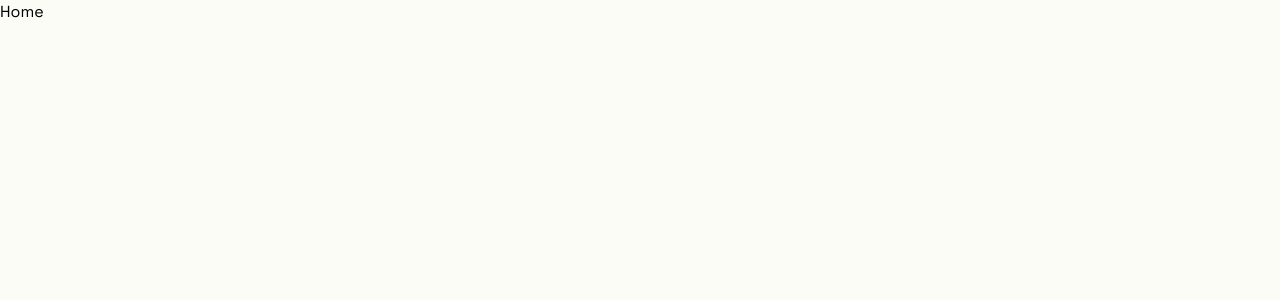
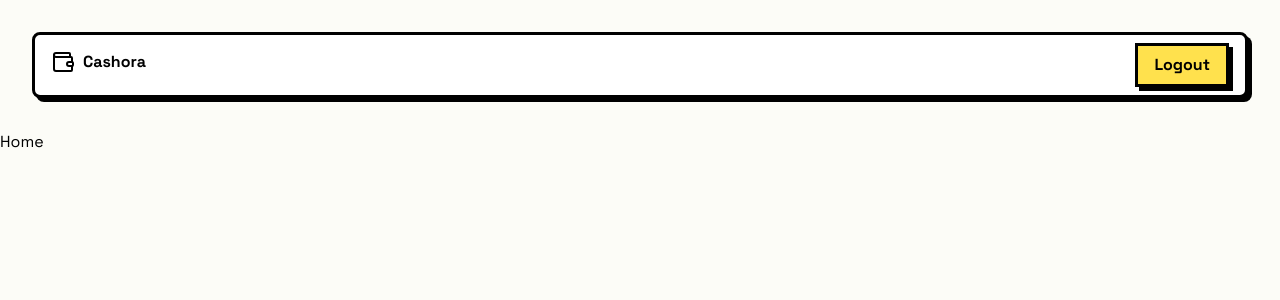
Before and after one commit to mahmudulturan/cashora-frontend, a React (Vite) app: page / in a window 1280 px wide. Shown: the top 300 px of the page. Built offline with nearby package versions, Linux system fonts and the light colour scheme.

Commit message:
feat: add navbar on root layout

```diff
--- a/src/App.tsx
+++ b/src/App.tsx
@@ -4,12 +4,15 @@ import { Route } from 'react-router';
 import { Routes } from 'react-router';
 import LoginPage from './pages/auth/login/login-page';
 import RegisterPage from './pages/auth/register/register-page';
+import RootLayout from './layout/RootLayout';
 
 const App: FC = () => {
   return (
     <Routes>
-      <Route index element={<div>Home</div>} />
-      <Route path="about" element={<div>About</div>} />
+      <Route path="/" element={<RootLayout />}>
+        <Route index element={<div>Home</div>} />
+        <Route path="about" element={<div>About</div>} />
+      </Route>
 
       <Route element={<AuthLayout />}>
         <Route path="login" element={<LoginPage />} />
--- /dev/null
+++ b/src/components/layout/navbar/navbar.tsx
@@ -0,0 +1,19 @@
+import Logo from '@/components/shared/logo';
+import { Button } from '@/components/ui/button';
+import { FC } from 'react';
+import { Link } from 'react-router';
+
+const Navbar: FC = () => {
+    return (
+        <nav className="card-white rounded-lg my-8 mx-8 flex justify-between items-center py-2 px-4">
+            <Link to="/">
+                <Logo size="sm" />
+            </Link>
+            <Button>
+                Logout
+            </Button>
+        </nav>
+    );
+};
+
+export default Navbar;
--- a/src/components/shared/logo.tsx
+++ b/src/components/shared/logo.tsx
@@ -1,11 +1,11 @@
 import { Wallet } from 'lucide-react';
 import { FC } from 'react';
 
-const Logo: FC = () => {
+const Logo: FC<{ size?: "sm" | "lg" }> = ({ size = "lg" }) => {
     return (
-        <div className="inline-flex items-center gap-2 mb-4">
-            <Wallet className="w-12 h-12" />
-            <h1 className="text-4xl font-bold">Cashora</h1>
+        <div className="inline-flex items-center gap-2">
+            <Wallet className={`w-${size === "sm" ? "8" : "12"} h-${size === "sm" ? "8" : "12"}`} />
+            <h1 className={`text-${size === "sm" ? "2xl" : "4xl"} font-bold`}>Cashora</h1>
         </div>
     );
 };
--- /dev/null
+++ b/src/layout/RootLayout.tsx
@@ -0,0 +1,16 @@
+import { FC } from 'react';
+import Navbar from '@/components/layout/navbar/navbar';
+import { Outlet } from 'react-router';
+
+const RootLayout: FC = () => {
+    return (
+        <div>
+            <header>
+                <Navbar />
+            </header>
+            <Outlet />
+        </div>
+    );
+};
+
+export default RootLayout;
```
